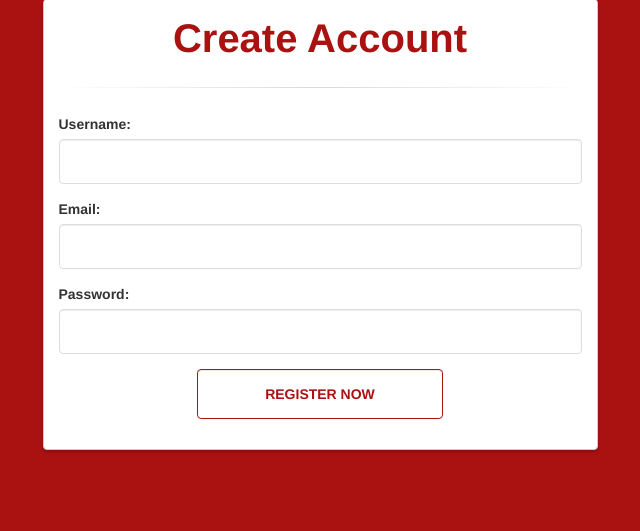
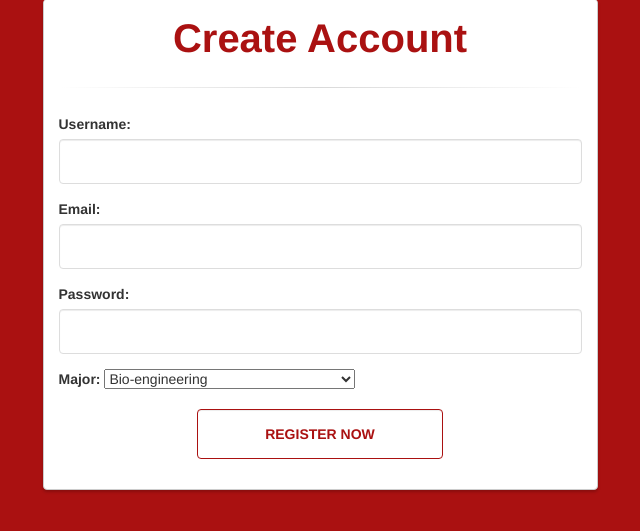
Before and after one commit to lukasfox23/myADVISE, a Django app: page /create/ in a window 1280 px wide. Shown: the part 171-702 px from the top of the page, without its empty margins (320-960 px from the left). Run offline with Django 3.2, Linux system fonts and the light colour scheme; some libraries are stand-ins or nearby versions.

Commit message:
major included in registration process

```diff
--- a/basic/templates/basic/create.html
+++ b/basic/templates/basic/create.html
@@ -33,6 +33,11 @@
                                 <div class="form-group">
                                     {{ form.password.label_tag }}
                                     {{ form.password }}
+                                </div>
+
+                                <div class="form-group">
+                                    {{ form.major.label_tag }}
+                                    {{ form.major }}
                                 </div>
 
                                 <div class="form-group">
--- a/basic/templates/basic/progress.html
+++ b/basic/templates/basic/progress.html
@@ -3,7 +3,7 @@
 <h1 style="color:white">Hello {{currentUser.username}}!</h1>
 {% for semester in FlightPlan.semesters %}
   <h5 style="color:white">{{semester.id}}</h1>
-    <table class="table table-bordered">
+    <table class="table table-bordered table-hover">
       <thead>
         <tr>
           <th>#</th>
--- a/basic/views.py
+++ b/basic/views.py
@@ -9,6 +9,7 @@ from myADVISE.forms import UserForm
 #login view request is named login...renamed default django function for clairty
 from django.contrib.auth import login as auth_login
 from django.contrib.auth import authenticate
+from datetime import datetime
 # Create your views here.
 @login_required(login_url='login/')
 def index(request):
@@ -30,10 +31,13 @@ def create(request):
     if request.method == "POST":
         form = UserForm(request.POST)
         if form.is_valid():
-            new_user = User.objects.create_user(**form.cleaned_data)
-            new_user = authenticate(username=new_user.username, password=new_user.password)
+            data=form.cleaned_data
+            new_user = User.objects.create_user(username=data['username'], password=data['password'], email=data['email'])
             if new_user:
                 auth_login(request, new_user)
+                userPlan = FlightPlan.objects.filter(major__contains=data['major'])[:1]
+                userInfo = StudentInfo(userid=new_user, major=data['major'], graddate=datetime.now(), progress=userPlan[0], schedule='none')
+                userInfo.save()
             # redirect, or however you want to get to the main view
             return render(request, "basic/basic.html")
     else:
--- a/myADVISE/forms.py
+++ b/myADVISE/forms.py
@@ -1,6 +1,7 @@
 from django.contrib.auth.forms import AuthenticationForm
 from django.contrib.auth.models import User
 from django.forms import ModelForm
+from basic.models import FlightPlan
 from django import forms
 
 class LoginForm(AuthenticationForm):
@@ -16,3 +17,13 @@ class UserForm(forms.Form):
                                widget=forms.TextInput(attrs={'class': 'form-control', 'name': 'email'}))
     password = forms.CharField(label="Password", max_length=30,
                                widget=forms.TextInput(attrs={'class': 'form-control', 'name': 'password', 'type':'password'}))
+    options = (
+        ('BE', 'Bio-engineering'),
+        ('CHE', 'Chemical Engineering'),
+        ('CE', 'Civil Engineering'),
+        ('CECS', 'Computer Science and Engineering'),
+        ('ECE', 'Electrical and Computer Engineering'),
+        ('IE', 'Industrial Engineering'),
+        ('ME', 'Mechanical Engineering'),
+    )
+    major = forms.ChoiceField(label="Major", choices=options, widget=forms.Select(attrs={'name':'major'}))
```
Also changed, not shown: basic/migrations/0008_auto_20161121_0703.py (added), basic/migrations/0009_auto_20161121_0704.py (added).
